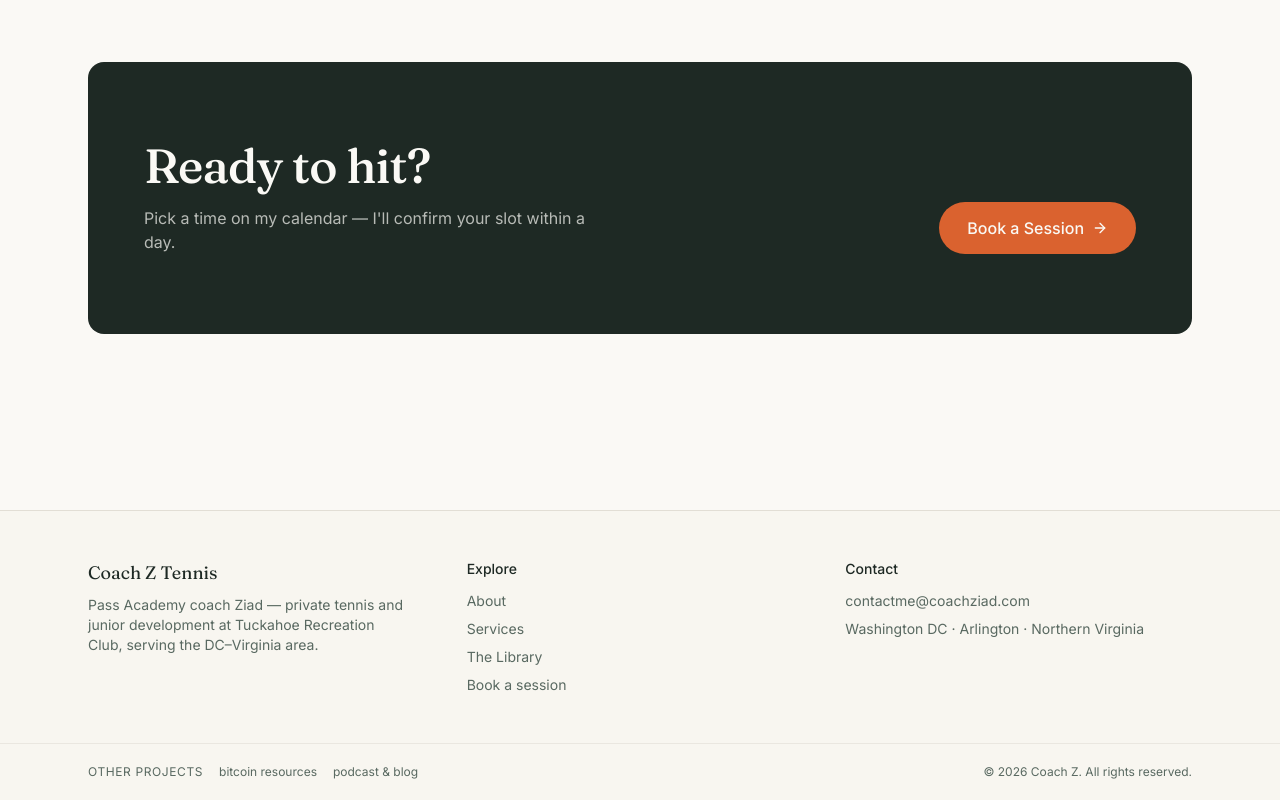
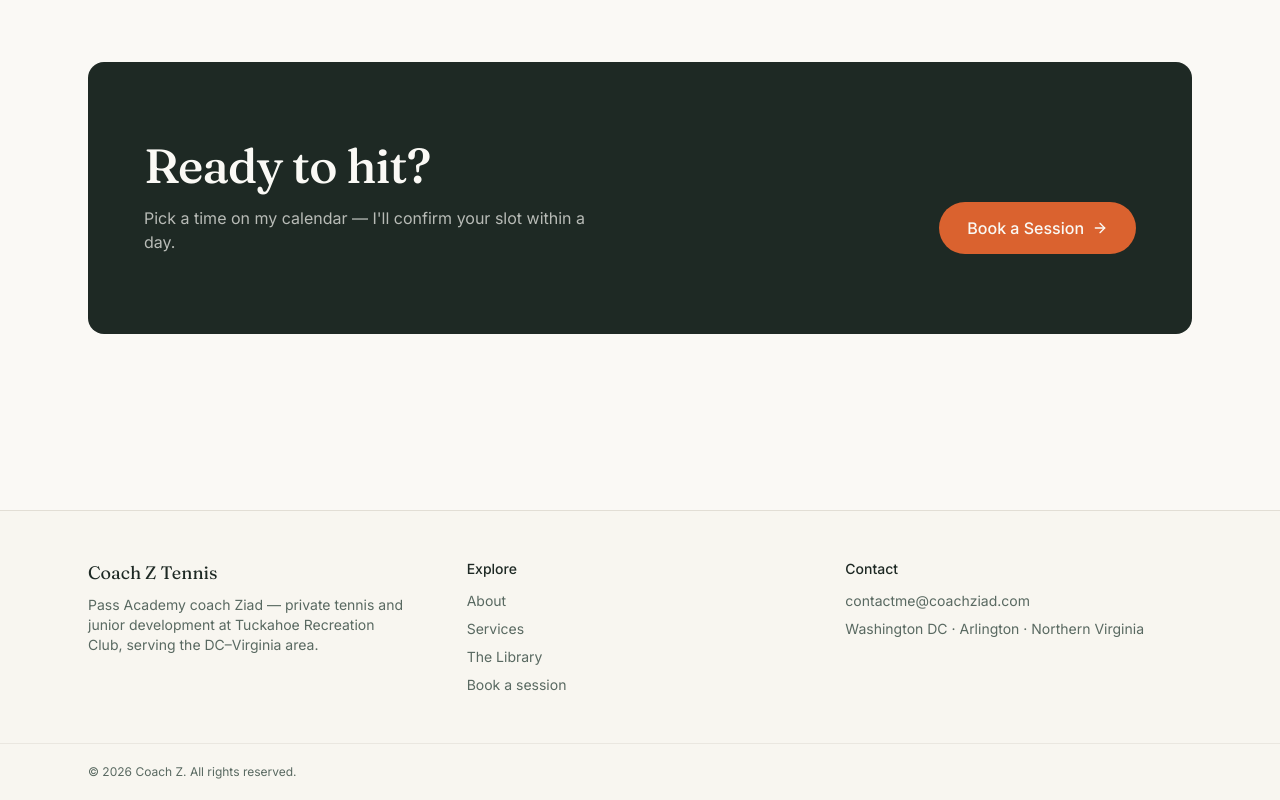
Before and after one commit to meknazee/ziad-website, a React (Vite) app: page / in a window 1280 px wide. Shown: the part 974-1774 px from the top of the page. Built offline with nearby package versions, Linux system fonts and the light colour scheme; what @lovable.dev/cloud-auth-js would draw is missing.

Commit message:
Changes
Co-authored-by: coach-z256 <290502547+coach-z256@users.noreply.github.com>

```diff
--- a/src/components/SiteFooter.tsx
+++ b/src/components/SiteFooter.tsx
@@ -28,13 +28,8 @@ export const SiteFooter = () => {
         </div>
       </div>
       <div className="border-t border-border/60">
-        <div className="mx-auto max-w-6xl px-6 py-5 flex flex-col md:flex-row md:items-center md:justify-between gap-3 text-xs text-muted-foreground">
-          <div className="flex items-center gap-4">
-            <span className="uppercase tracking-wider">Other projects</span>
-            <a href="/bitcoin-resources" className="hover:text-foreground">bitcoin resources</a>
-            <a href="/podcast" className="hover:text-foreground">podcast &amp; blog</a>
-          </div>
-          <div>© {new Date().getFullYear()} Coach Z. All rights reserved.</div>
+        <div className="mx-auto max-w-6xl px-6 py-5 text-xs text-muted-foreground">
+          © {new Date().getFullYear()} Coach Z. All rights reserved.
         </div>
       </div>
     </footer>
```
